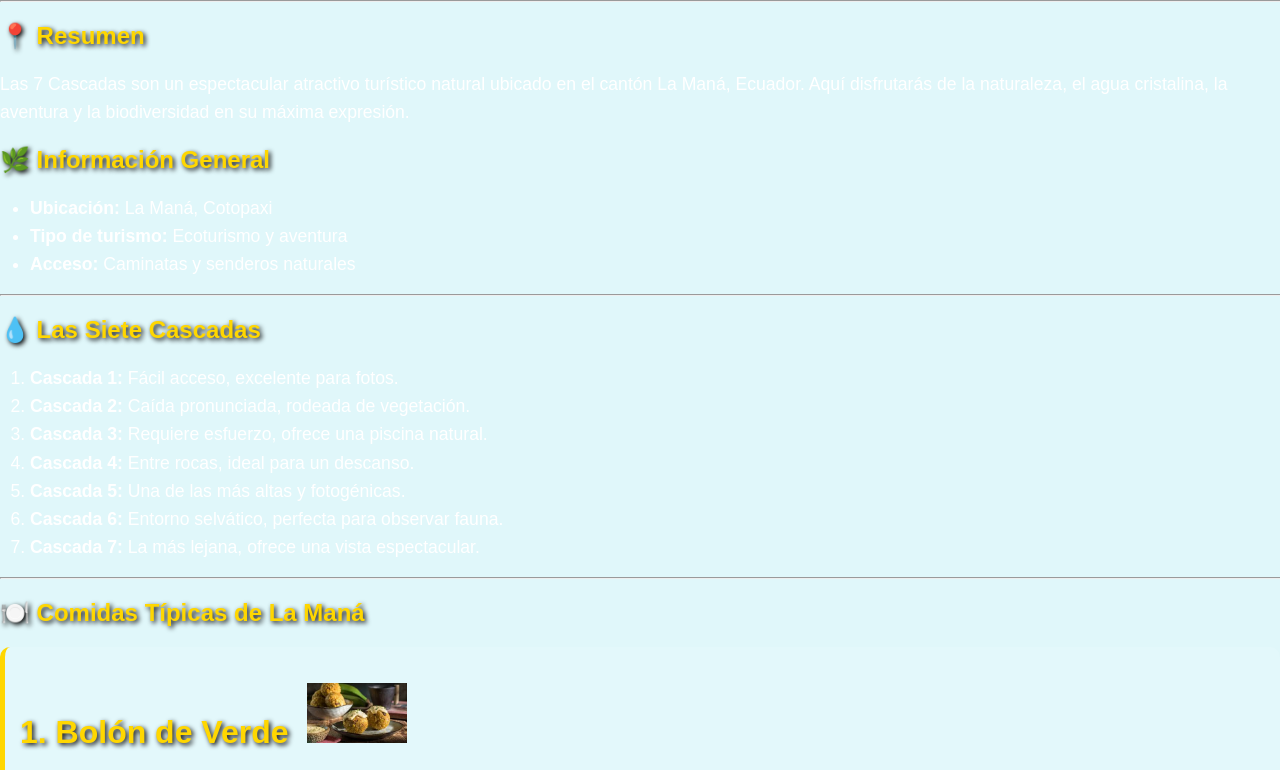
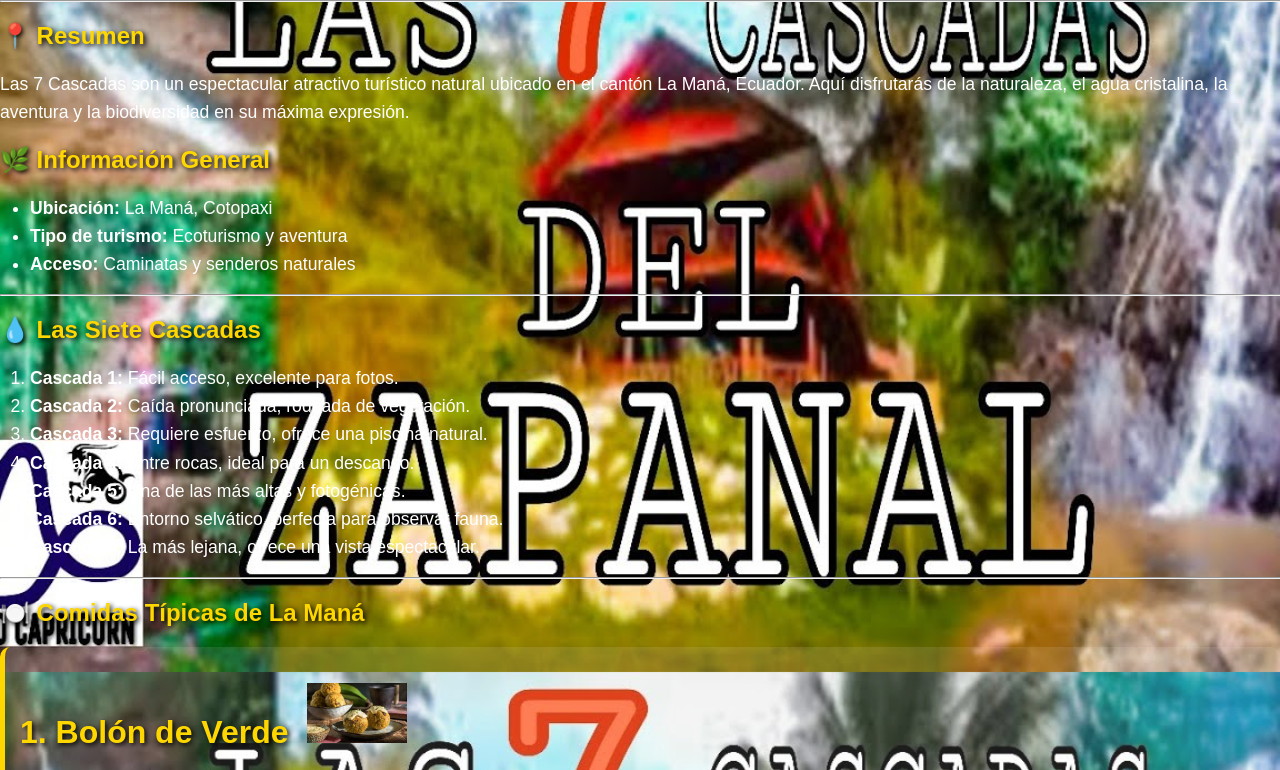
Before and after one commit to prisslili/web1, a plain HTML site: page index.html in a window 1280 px wide. Shown: the part 128-898 px from the top of the page. Drawn offline with Linux system fonts and the light colour scheme.

Commit message:
index.html

```diff
--- a/index.html
+++ b/index.html
@@ -6,7 +6,7 @@
     <style>
         body {
             margin: 0;
-            background: "cascadas.jpg" no-repeat center center fixed;
+            background: url("cascadas.jpg") no-repeat center center fixed;
             background-size: cover;
             font-family: 'Segoe UI', Tahoma, Geneva, Verdana, sans-serif;
             color: #fff;
```
